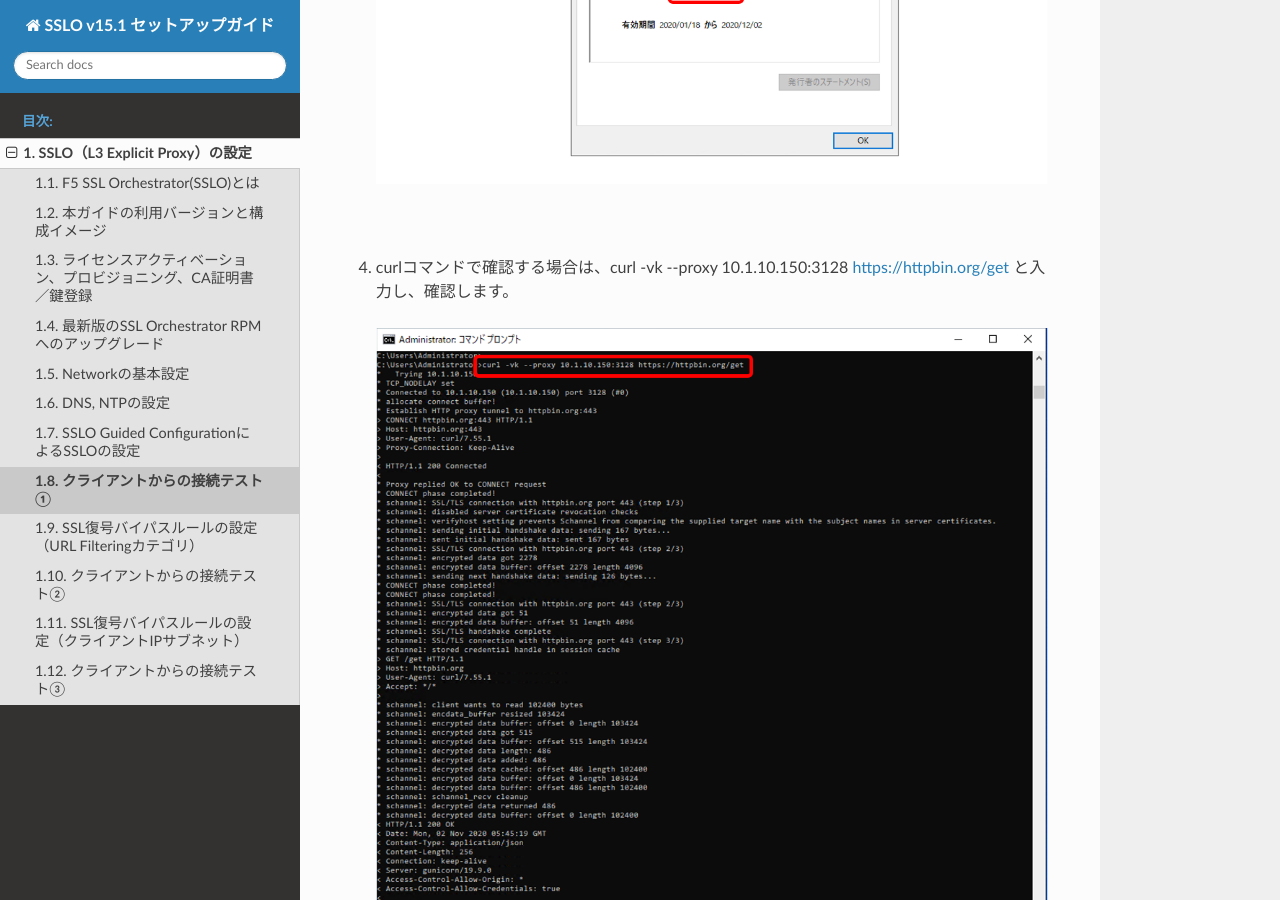
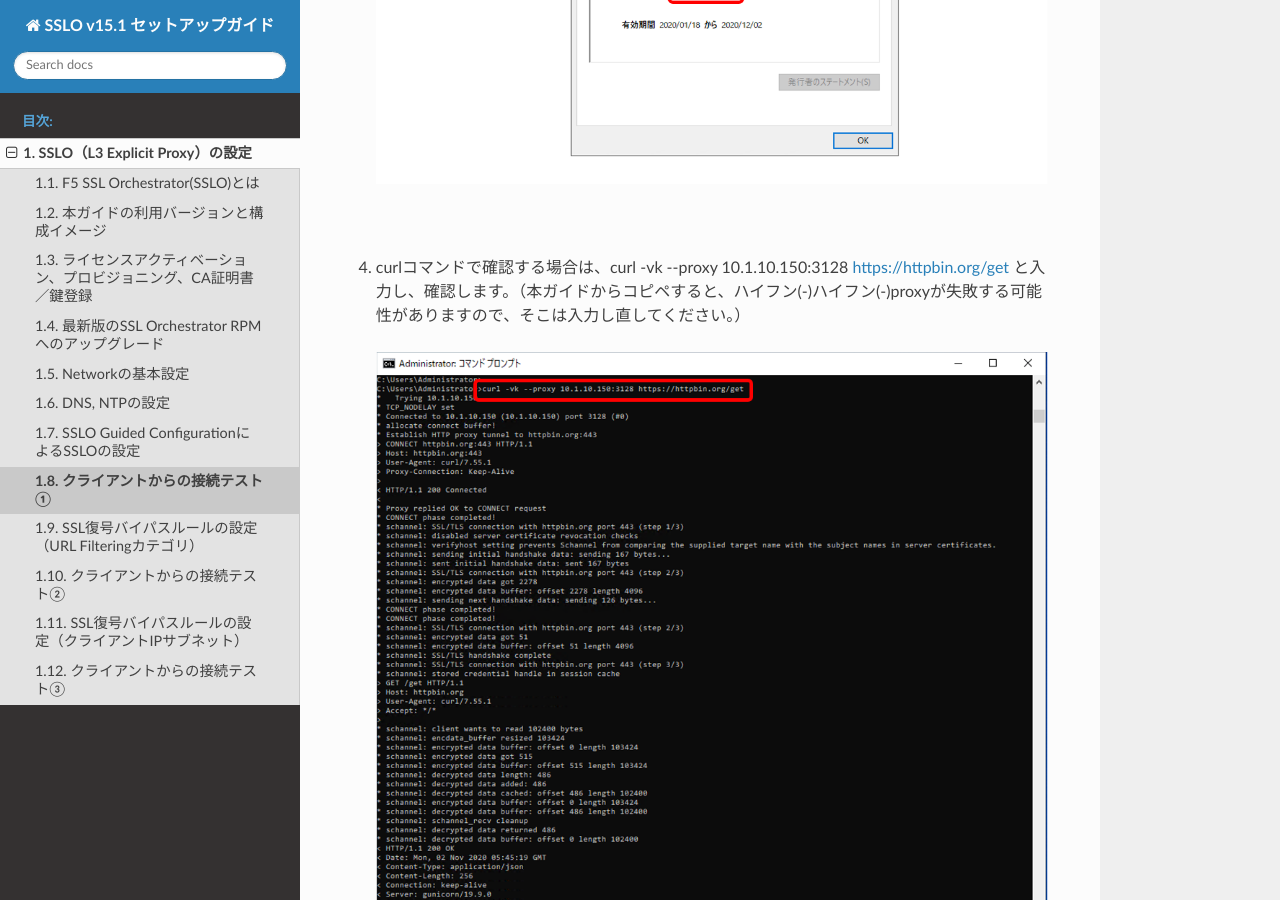
Before and after one commit to BeF5/f5j-easy-setup-sslo-15, a Sphinx documentation site: the page built from docs/content1/module08/module08.rst, in a window 1280 px wide and 900 px high, scrolled down 1178 px. Built offline with Sphinx 7.4.7 and the Read the Docs theme 2.0.0, drawn with Linux system fonts in a browser that asks for light colours.

Commit message:
no message

```diff
--- a/docs/content1/module08/module08.rst
+++ b/docs/content1/module08/module08.rst
@@ -13,7 +13,7 @@
 
    .. image:: images/mod8-2.png
    |
-#. curlコマンドで確認する場合は、curl -vk --proxy 10.1.10.150:3128 https://httpbin.org/get と入力し、確認します。
+#. curlコマンドで確認する場合は、curl -vk --proxy 10.1.10.150:3128 https://httpbin.org/get と入力し、確認します。（本ガイドからコピペすると、ハイフン(-)ハイフン(-)proxyが失敗する可能性がありますので、そこは入力し直してください。）
 
    .. image:: images/mod8-3.png
    |
```
